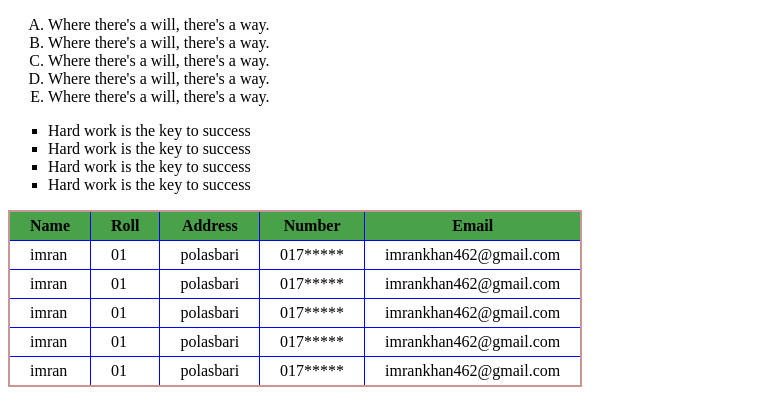
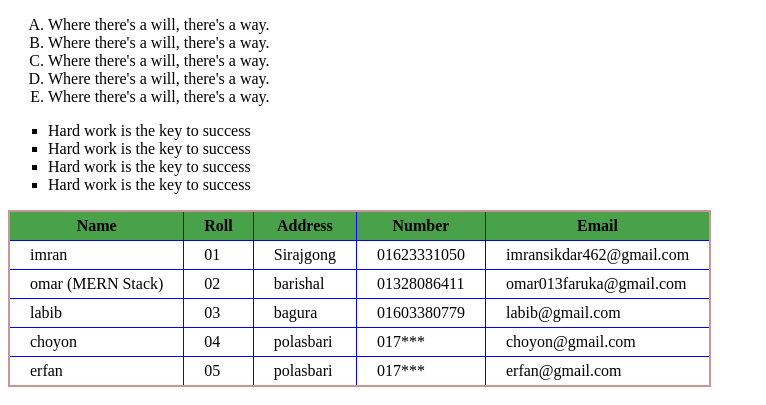
Before and after one commit to faruk00123/classThree, a plain HTML site: page index.html in a window 1280 px wide. Shown: the top 405 px of the page, without its empty margins (0-766 px from the left). Drawn offline with Linux system fonts and the light colour scheme.

Commit message:
change code

```diff
--- a/index.html
+++ b/index.html
@@ -64,37 +64,37 @@
  <tr>
       <td>imran </td>
       <td>01 </td>
-      <td> polasbari </td>
-      <td> 017***** </td>
-      <td> imrankhan462@gmail.com </td>
+      <td> Sirajgong </td>
+      <td> 01623331050</td>
+      <td> imransikdar462@gmail.com </td>
 </tr>
 <tr>
-      <td>imran </td>
-      <td>01 </td>
-      <td> polasbari </td>
-      <td> 017***** </td>
-      <td> imrankhan462@gmail.com </td>
+      <td>omar (MERN Stack)</td>
+      <td>02 </td>
+      <td> barishal </td>
+      <td> 01328086411 </td>
+      <td> omar013faruka@gmail.com</td>
 </tr>
 <tr>
-      <td>imran </td>
-      <td>01 </td>
-      <td> polasbari </td>
-      <td> 017***** </td>
-      <td> imrankhan462@gmail.com </td>
+      <td>labib</td>
+      <td>03 </td>
+      <td> bagura </td>
+      <td> 01603380779 </td>
+      <td> labib@gmail.com </td>
 </tr>
 <tr>
-      <td>imran </td>
-      <td>01 </td>
+      <td>choyon </td>
+      <td>04 </td>
       <td> polasbari </td>
-      <td> 017***** </td>
-      <td> imrankhan462@gmail.com </td>
+      <td> 017*** </td>
+      <td> choyon@gmail.com </td>
 </tr>
 <tr>
-      <td>imran </td>
-      <td>01 </td>
+      <td>erfan </td>
+      <td>05 </td>
       <td> polasbari </td>
-      <td> 017***** </td>
-      <td> imrankhan462@gmail.com </td>
+      <td> 017*** </td>
+      <td> erfan@gmail.com </td>
 </tr>
 </tbody>
 
```
